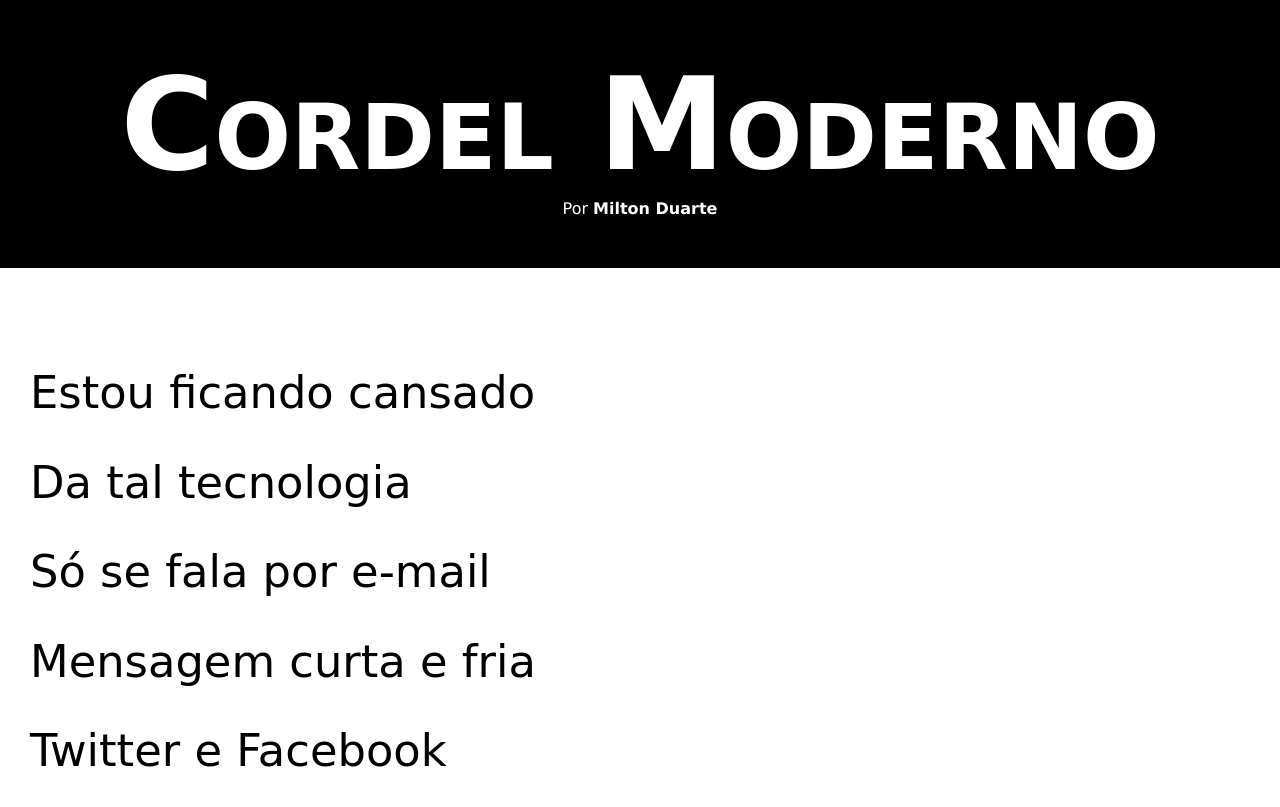
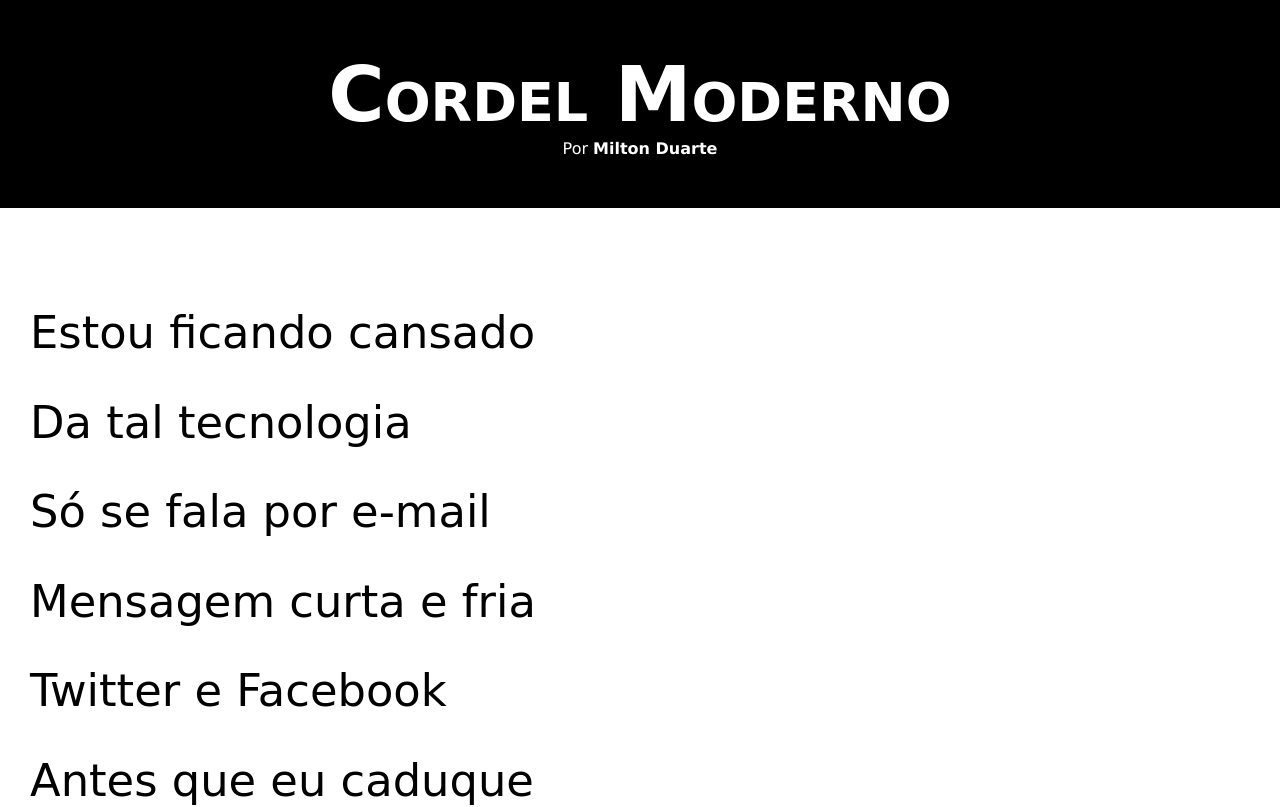
Before and after one commit to ReginaldoMonteiro/site_cordel, a plain HTML site: page index.html in a window 1280 px wide. Shown: the top 807 px of the page. Drawn offline with Linux system fonts and the light colour scheme.

Commit message:
atualizei

```diff
--- a/estilo/style.css
+++ b/estilo/style.css
@@ -23,7 +23,7 @@ html, body{
         padding-top: 50px;
         font-variant: small-caps;
         font-family: var(--font2);
-        font-size: 10vw;
+        font-size: 6vw;
     }
 
     header > p{
```
